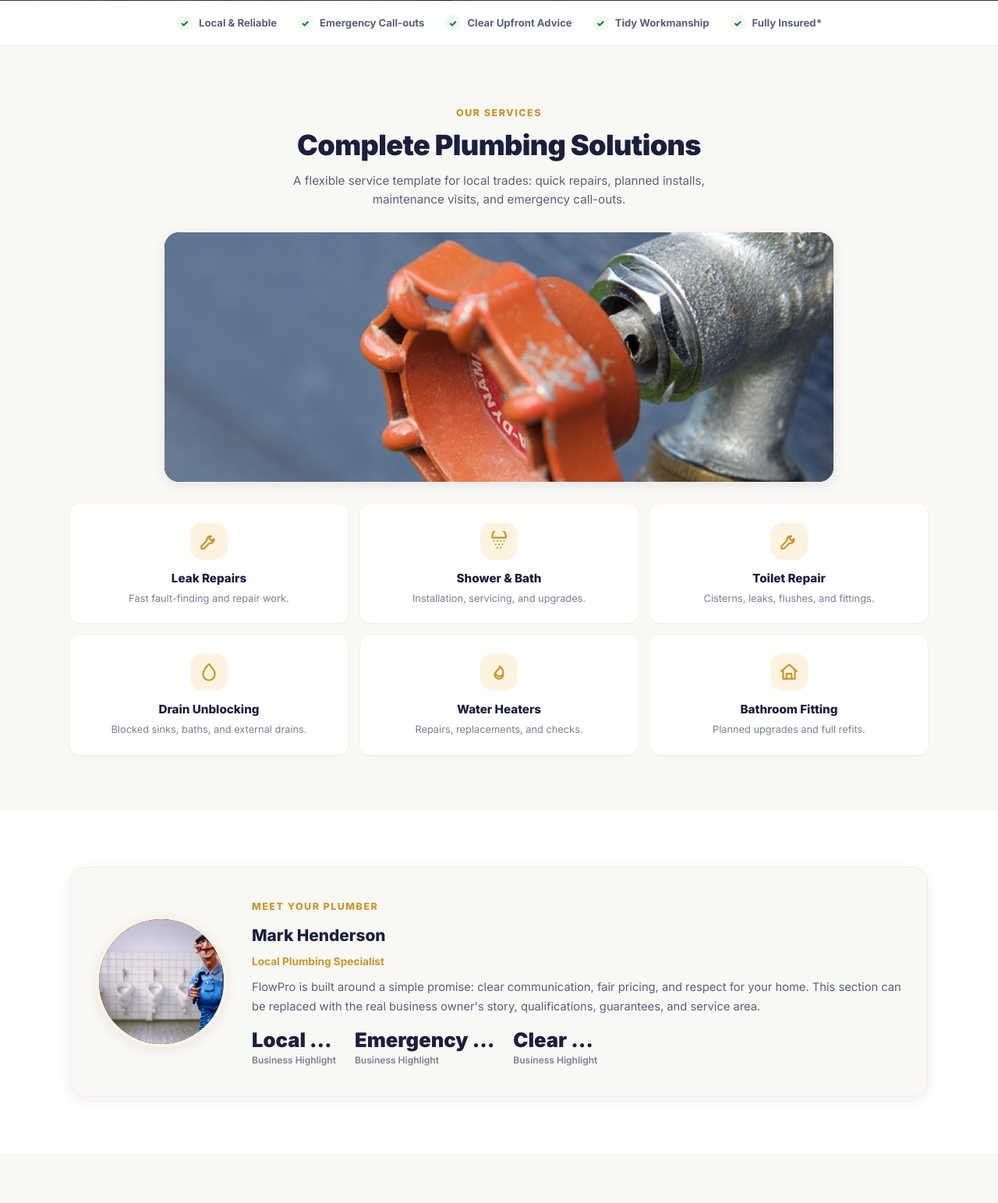
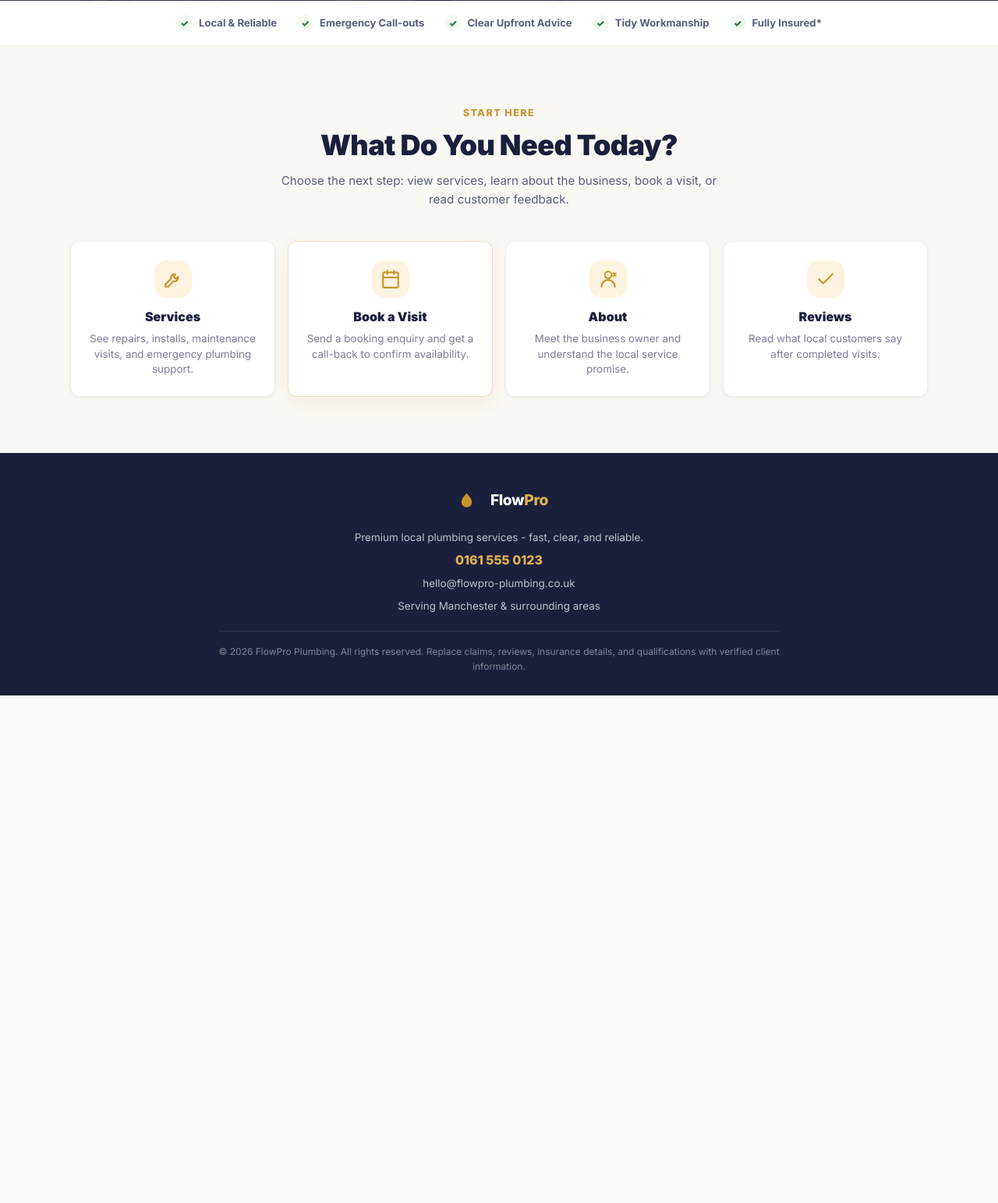
Before and after one commit to cavcom2010/plumber, a Django app: page / in a window 1280 px wide. Shown: the part 563-2106 px from the top of the page at 78% size. After the commit the page ends 1455 px from the top, so only its background shows below. Run offline with Django 5.2, Linux system fonts and the light colour scheme; data comes from the database, SQL or seed files in the repository.

Commit message:
Keep homepage as clean overview

```diff
--- a/trades/static/trades/css/landing.css
+++ b/trades/static/trades/css/landing.css
@@ -537,6 +537,53 @@
             line-height: 1.4;
         }
 
+        .home-overview {
+            background: var(--cream);
+        }
+
+        .home-overview-grid {
+            display: grid;
+            grid-template-columns: 1fr;
+            gap: 14px;
+        }
+
+        .home-overview-card {
+            display: block;
+            background: #fff;
+            border: 1px solid var(--border-light);
+            border-radius: var(--radius);
+            padding: 24px 18px;
+            text-align: center;
+            text-decoration: none;
+            color: inherit;
+            box-shadow: var(--shadow-sm);
+            transition: var(--transition-slow);
+        }
+
+        .home-overview-card:hover {
+            box-shadow: var(--shadow-lg);
+            transform: translateY(-3px);
+            border-color: var(--gold-pale);
+        }
+
+        .home-overview-card h3 {
+            font-size: 1rem;
+            font-weight: 900;
+            color: var(--navy);
+            margin-bottom: 6px;
+        }
+
+        .home-overview-card p {
+            color: var(--text-muted);
+            font-size: 0.84rem;
+            line-height: 1.45;
+        }
+
+        .home-overview-card-primary {
+            border-color: rgba(199, 150, 46, 0.28);
+            box-shadow: 0 8px 28px rgba(199, 150, 46, 0.12);
+        }
+
         .about-section {
             background: #fff;
         }
@@ -1267,6 +1314,11 @@
                 gap: 16px;
             }
 
+            .home-overview-grid {
+                grid-template-columns: repeat(2, 1fr);
+                gap: 16px;
+            }
+
             .service-select-grid {
                 grid-template-columns: repeat(3, 1fr);
             }
@@ -1489,4 +1541,8 @@
             .section-title {
                 font-size: 2.25rem;
             }
-        }
+
+            .home-overview-grid {
+                grid-template-columns: repeat(4, 1fr);
+            }
+        }
--- a/trades/templates/trades/home.html
+++ b/trades/templates/trades/home.html
@@ -3,7 +3,40 @@
 {% block content %}
     {% include "trades/partials/hero.html" %}
     {% include "trades/partials/trust_strip.html" %}
-    {% include "trades/partials/services_section.html" %}
-    {% include "trades/partials/about_section.html" %}
-    {% include "trades/partials/reviews_section.html" %}
+
+    <section class="section home-overview" aria-label="Site overview">
+        <div class="section-inner">
+            <div class="section-header">
+                <span class="section-label">Start Here</span>
+                <h2 class="section-title">What Do You Need Today?</h2>
+                <p class="section-subtitle">Choose the next step: view services, learn about the business, book a visit, or read customer feedback.</p>
+            </div>
+
+            <div class="home-overview-grid">
+                <a href="{% url 'trades_services' %}" class="home-overview-card">
+                    <div class="service-icon"><svg><use href="#icon-wrench"></use></svg></div>
+                    <h3>Services</h3>
+                    <p>See repairs, installs, maintenance visits, and emergency plumbing support.</p>
+                </a>
+
+                <a href="{% url 'trades_booking' %}" class="home-overview-card home-overview-card-primary">
+                    <div class="service-icon"><svg><use href="#icon-calendar"></use></svg></div>
+                    <h3>Book a Visit</h3>
+                    <p>Send a booking enquiry and get a call-back to confirm availability.</p>
+                </a>
+
+                <a href="{% url 'trades_about' %}" class="home-overview-card">
+                    <div class="service-icon"><svg><use href="#icon-user"></use></svg></div>
+                    <h3>About</h3>
+                    <p>Meet the business owner and understand the local service promise.</p>
+                </a>
+
+                <a href="{% url 'trades_reviews' %}" class="home-overview-card">
+                    <div class="service-icon"><svg><use href="#icon-check"></use></svg></div>
+                    <h3>Reviews</h3>
+                    <p>Read what local customers say after completed visits.</p>
+                </a>
+            </div>
+        </div>
+    </section>
 {% endblock %}
```
Also changed, not shown: trades/tests.py (+3 -4 lines).
